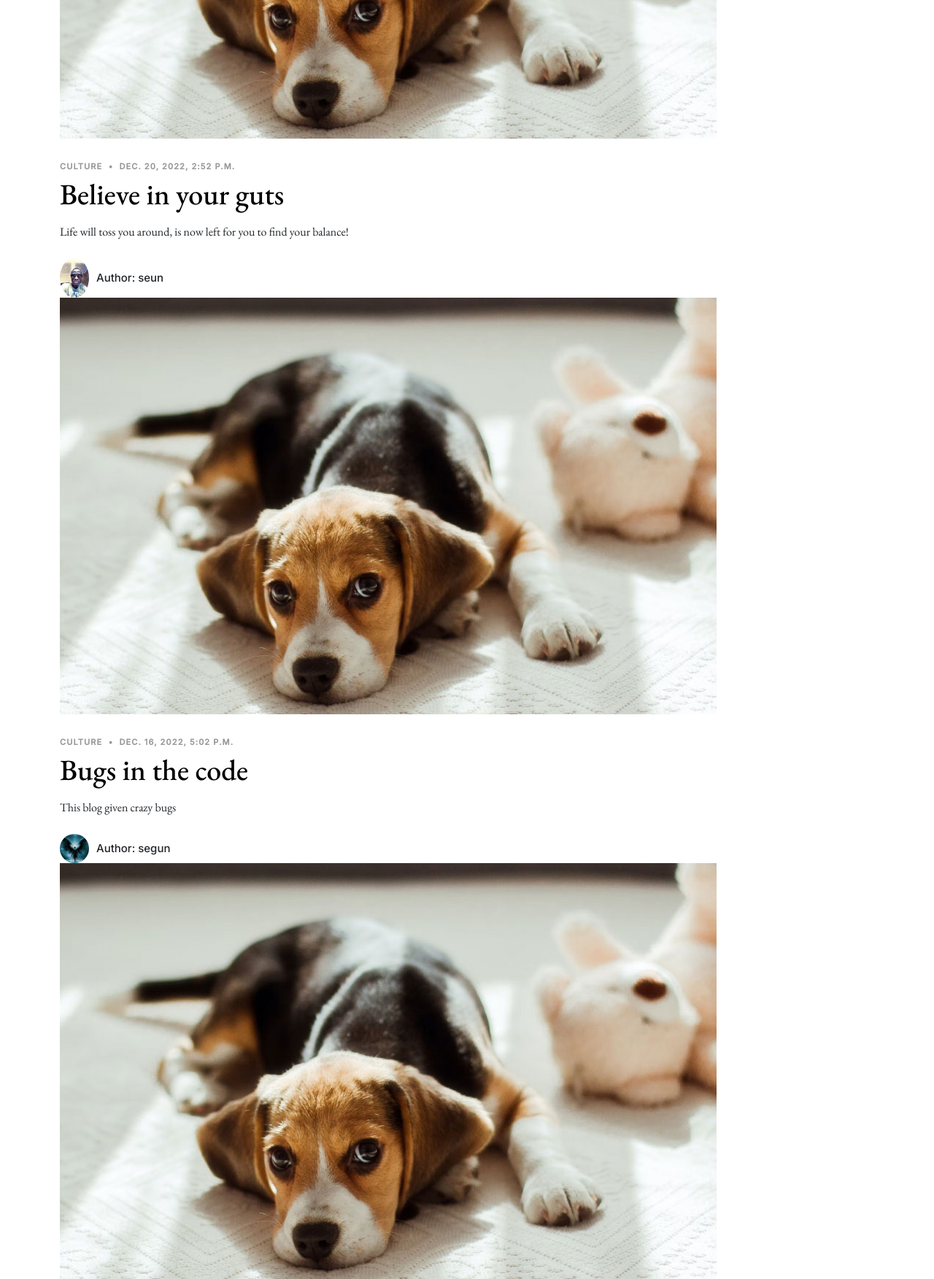
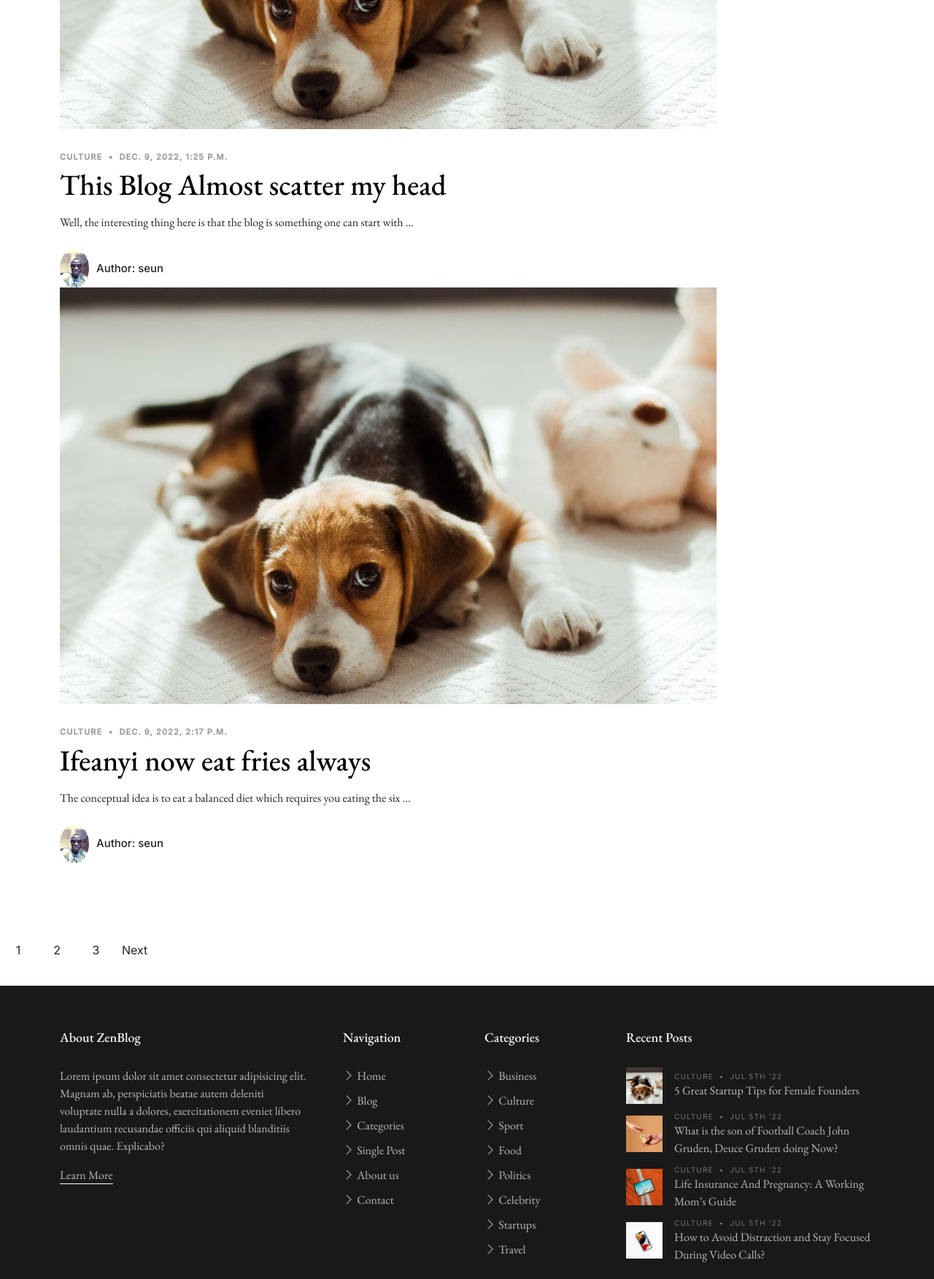
Before and after one commit to Olukeye/django_first_project, a Django app: page / in a window 1280 px wide. Shown: the part 1880-3633 px from the top of the page at 73% size. Run offline with Django 4.2, Linux system fonts and the light colour scheme; data comes from the database, SQL or seed files in the repository; both versions use the stored data as it was after the commit; some libraries are stand-ins or nearby versions; some web fonts are replaced.

Commit message:
pagination

```diff
--- a/blog/blogger/templates/blogger/home.html
+++ b/blog/blogger/templates/blogger/home.html
@@ -153,58 +153,43 @@
               {% endfor %}
             </div>
             </div>
-                <!-- Trending Section -->
-{% comment %}
-              <div class="col-lg-4">
-                <div class="trending">
-                <h3>Trending</h3>
-                <ul class="trending-post">
-                  <li>
-                  <a href="single-post.html">
-                    <span class="number">1</span>
-                    <h3>The Best Homemade Masks for Face (keep the Pimples Away)</h3>
-                    <span class="author">Jane Cooper</span>
-                  </a>
-                </li>
-                <li>
-                  <a href="single-post.html">
-                    <span class="number">2</span>
-                    <h3>17 Pictures of Medium Length Hair in Layers That Will Inspire Your New Haircut</h3>
-                    <span class="author">Wade Warren</span>
-                  </a>
-                </li>
-                <li>
-                  <a href="single-post.html">
-                    <span class="number">3</span>
-                    <h3>13 Amazing Poems from Shel Silverstein with Valuable Life Lessons</h3>
-                    <span class="author">Esther Howard</span>
-                  </a>
-                </li>
-                <li>
-                  <a href="single-post.html">
-                    <span class="number">4</span>
-                    <h3>9 Half-up/half-down Hairstyles for Long and Medium Hair</h3>
-                    <span class="author">Cameron Williamson</span>
-                  </a>
-                </li>
-                <li>
-                <a href="single-post.html">
-                    <span class="number">5</span>
-                    <h3>Life Insurance And Pregnancy: A Working Mom’s Guide</h3>
-                    <span class="author">Jenny Wilson</span>
-                  </a>
-                  </li>
-                  </ul>
-                </div> {% endcomment %}
 
               </div> <!-- End Trending Section -->
             </div>
           </div>
-
         </div> <!-- End .row -->
       </div>
-    </section> <!-- End Post Grid Section
-  <!-- ======= Footer ======= -->
+    </div>
+  </section>
+
+  <!-- === Pagination ===-->
+  <div class="text-start py-4 ml-10">
+    <div class="custom-pagination">
+      {% if is_paginated %}
+
+        {% if page_obj.has_previous %}
+          <a href="?page={{ page_obj.previous_page_number }}" class="prev">Prevous</a>
+          {% comment %} <a href="?page=1" class="active">1</a> {% endcomment %}
+        {% endif %}
+
+        {% for num in page_obj.paginator.page_range %}
+          {% if page_obj.number == num %}
+            <a href="?page={{ num }}">{{ num }}</a>
+          {% elif num > page_obj.number|add:'-3' and num < page_obj.number|add:'3' %}
+            <a href="?page={{ num }}">{{ num }}</a>
+          {% endif %}
+        {% endfor %}
+
+        {% if page_obj.has_next %}
+          <a href="?page={{ page_obj.next_page_number }}" >Next</a>
+          {% comment %} <a href="?page={{ page_obj.paginator.num_pages }}">Last</a> {% endcomment %}
+        {% endif %}
+
+      {% endif %}
+  </div>
+  </div>
+
+   <!-- ======= Footer ======= -->
   <footer id="footer" class="footer">
 
     <div class="footer-content">
--- a/blog/blogger/views.py
+++ b/blog/blogger/views.py
@@ -17,7 +17,7 @@ class BlogListView(ListView):
     model = Blog
     template_name = 'blogger/home.html'
     context_object_name = 'posts'
-    paginate_by = 5
+    paginate_by = 3
 
 class BlogDetailView(DetailView):
     model = Blog
```
Also changed, not shown: blog/db.sqlite3.
